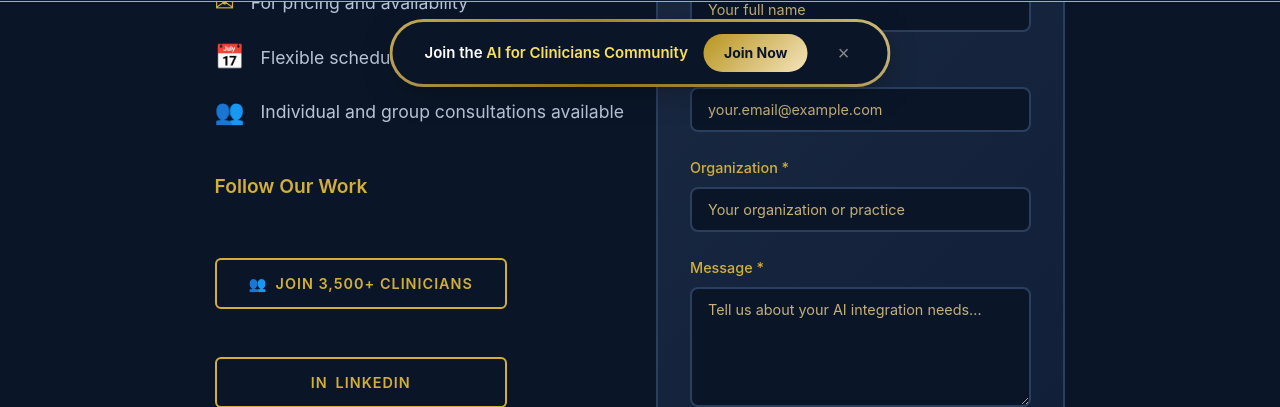
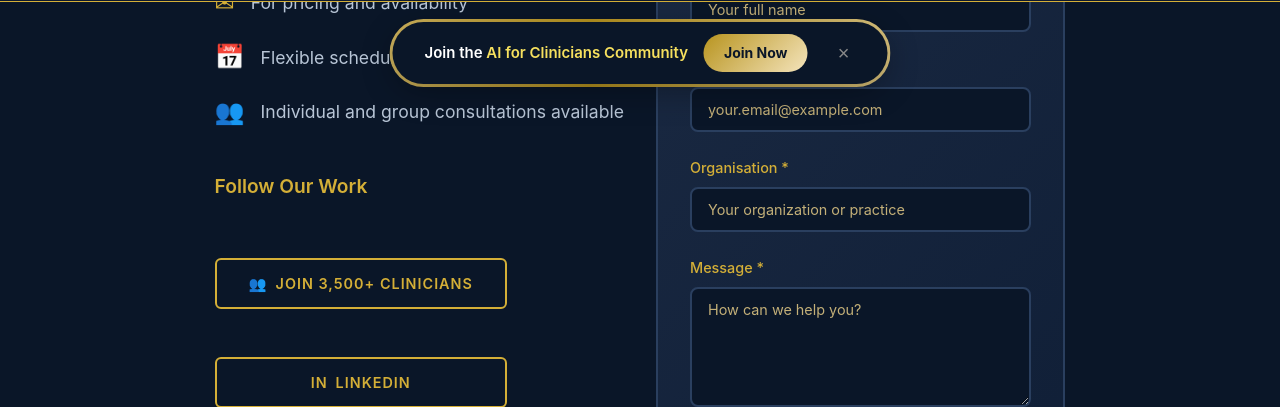
Before and after one commit to keisler-au/aiforclin, a Jekyll site: the page built from contact/index.html, in a window 1280 px wide and 900 px high, scrolled down 602 px. Shown: the part 101-508 px from the top of the window. Built offline with Jekyll 4.4.1, drawn with Linux system fonts in a browser that asks for light colours.

Commit message:
minor text edits

```diff
--- a/contact/index.html
+++ b/contact/index.html
@@ -144,7 +144,7 @@
           />
         </div>
         <div class="form-group">
-          <label class="form-label">Organization *</label>
+          <label class="form-label">Organisation *</label>
           <input
             id="organization-contact"
             type="text"
```
Also changed, not shown: other parts of contact/index.html (+1 -1 lines).
